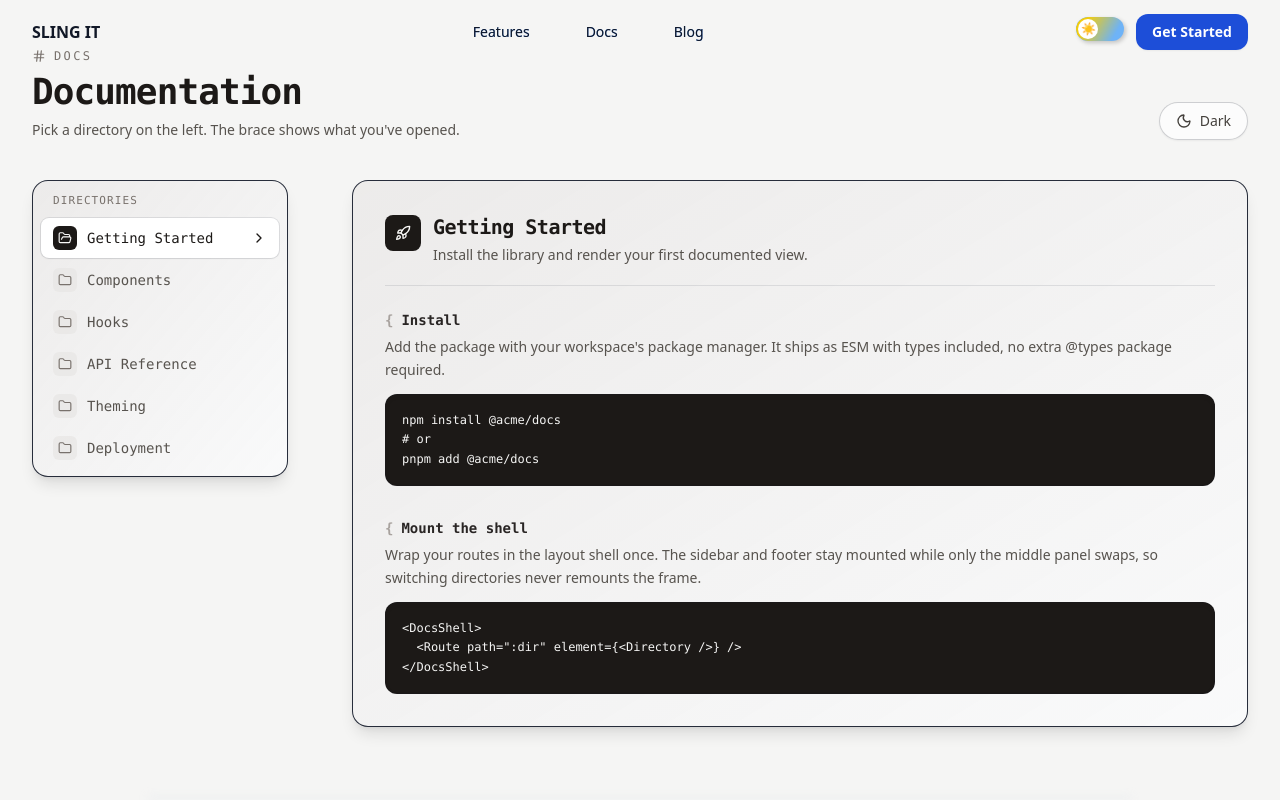
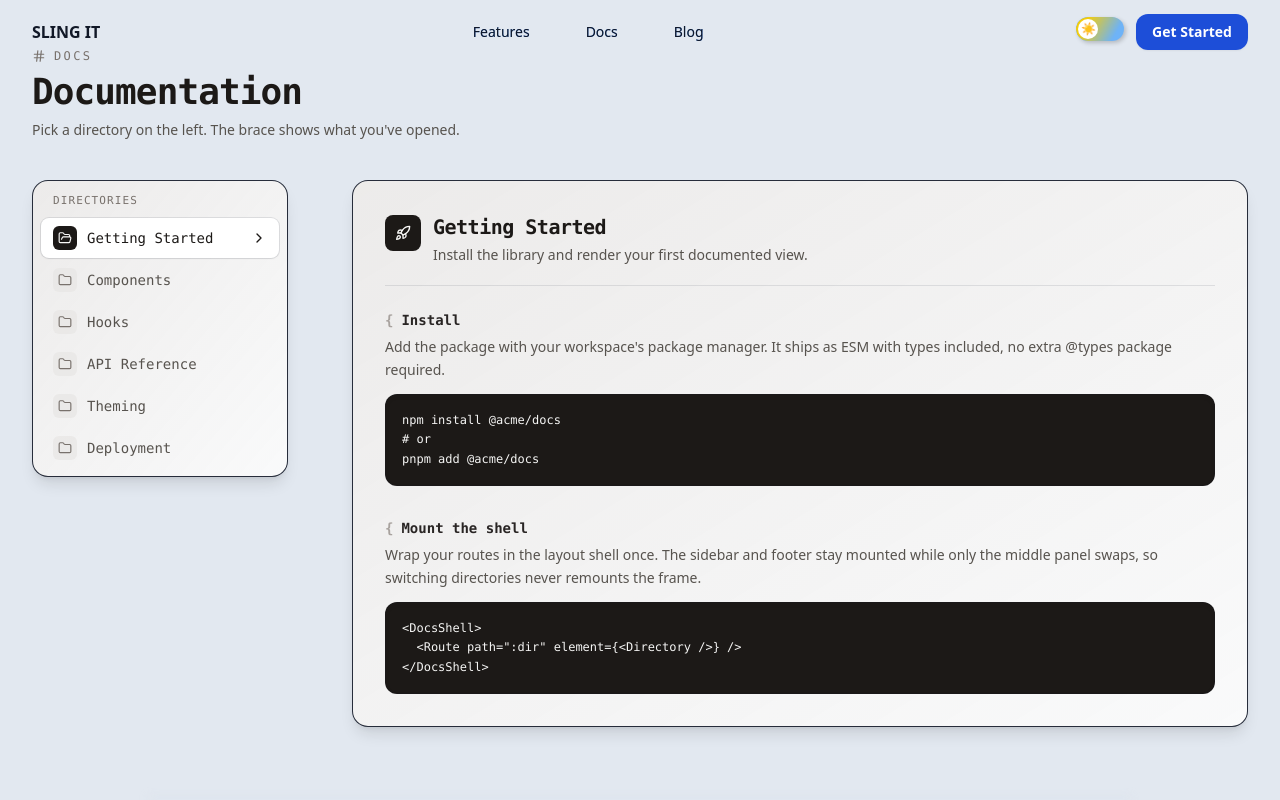
Before and after one commit to JoHeyJo/sling-it-product-site, a React (Vite) app: page /docs in a window 1280 px wide. Shown: the top 800 px of the page. Built offline with nearby package versions, Linux system fonts and the light colour scheme.

Commit message:
FIXED: dark mode working

```diff
--- a/src/sections/Documentation.tsx
+++ b/src/sections/Documentation.tsx
@@ -214,7 +214,7 @@ export default function Documentation() {
         }
       `}</style>
 
-      <div className="min-h-screen bg-stone-100 text-stone-800 transition-colors dark:bg-gray-950 dark:text-stone-200">
+      <div className="min-h-screen text-stone-800 transition-colors dark:text-stone-200">
         <div className="mx-auto max-w-7xl px-6 py-12 lg:px-8">
           {/* Header */}
           <header className="mb-10 flex items-end justify-between gap-6">
@@ -231,21 +231,6 @@ export default function Documentation() {
                 opened.
               </p>
             </div>
-
-            <button
-              onClick={() => setDark((v) => !v)}
-              aria-pressed={dark}
-              className="inline-flex items-center gap-2 rounded-full border border-gray-900/20 bg-white/70 px-4 py-2 text-sm font-medium text-stone-700 shadow-sm transition hover:bg-white focus:outline-none focus-visible:ring-2 focus-visible:ring-stone-500 dark:border-gray-200/20 dark:bg-white/5 dark:text-stone-200 dark:hover:bg-white/10"
-            >
-              {dark ? (
-                <Sun className="h-4 w-4" />
-              ) : (
-                <Moon className="h-4 w-4" />
-              )}
-              <span className="hidden sm:inline">
-                {dark ? "Light" : "Dark"}
-              </span>
-            </button>
           </header>
 
           {/* Layout row (relative so the brace SVG can overlay the gap) */}
@@ -280,14 +265,14 @@ export default function Documentation() {
                   strokeDasharray={1}
                 />
                 {/* origin dot at the selected directory */}
-                <circle
+                {/* <circle
                   key={`dot-${selectedId}`}
                   className="brace-dot"
                   cx={brace.tipX}
                   cy={brace.tipY}
                   r={3.5}
                   fill={stops.b}
-                />
+                /> */}
               </svg>
             )}
 
```
